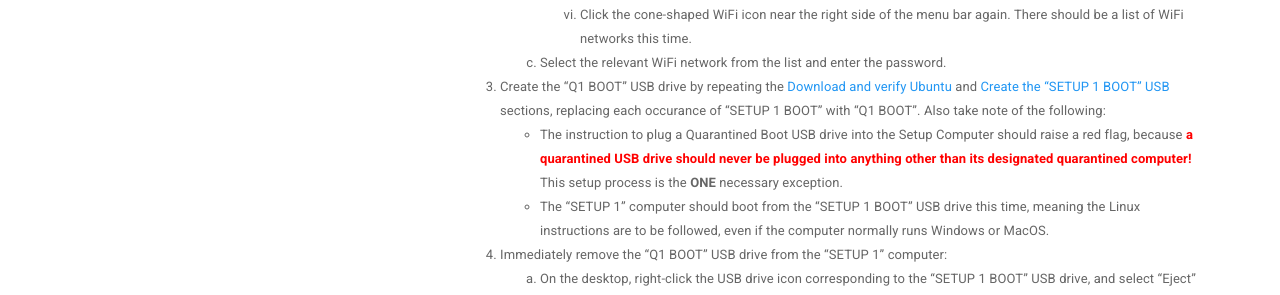
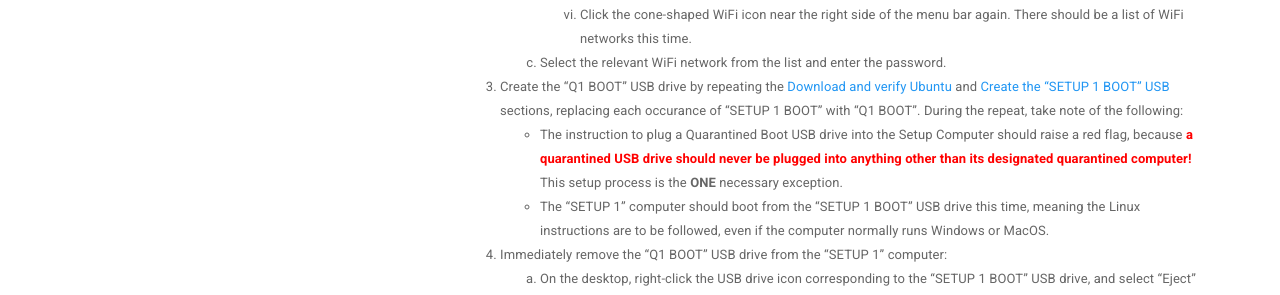
Before and after one commit to GlacierProtocol/glacierprotocol.github.io, a Jekyll site: the page built from _docs/setup/create-boot-usb.md, in a window 1280 px wide and 900 px high, scrolled down 5686 px. Shown: the part 157-452 px from the top of the window. Built offline with Jekyll 4.4.1, drawn with Linux system fonts in a browser that asks for light colours; nearby versions of some CDN libraries.

Commit message:
Sentence improved

```diff
--- a/_docs/setup/create-boot-usb.md
+++ b/_docs/setup/create-boot-usb.md
@@ -298,7 +298,7 @@ of errors or malware infection:
 3. Create the "Q1 BOOT" USB drive by repeating the
 [Download and verify Ubuntu](/docs/setup/create-boot-usb/#download-and-verify-ubuntu) and
 [Create the “SETUP 1 BOOT” USB](/docs/setup/create-boot-usb/#create-the-setup-1-boot-usb-drive)
-sections, replacing each occurance of "SETUP 1 BOOT" with "Q1 BOOT". Also
+sections, replacing each occurance of "SETUP 1 BOOT" with "Q1 BOOT". During the repeat,
 take note of the following:
     * The instruction to plug a Quarantined Boot USB drive into the Setup
     Computer should raise a red flag, because **<span style="color: red;">a quarantined USB drive should never be plugged into anything other than its designated quarantined computer!</span>**
```
